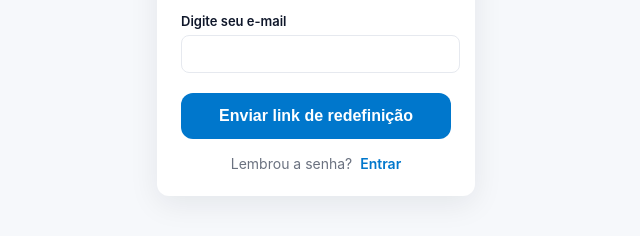
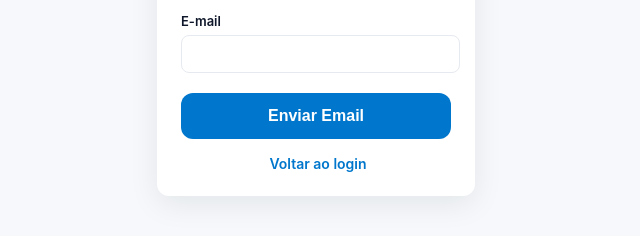
Before and after one commit to 258Solution/Pilass, a plain HTML site: page reset-password.html in a window 1280 px wide. Shown: the part 328-564 px from the top of the page, without its empty margins (324-964 px from the left). Drawn offline with Linux system fonts and the light colour scheme.

Commit message:
Refactor reset password form and styles

```diff
--- a/reset-password.html
+++ b/reset-password.html
@@ -1,37 +1,99 @@
 <!DOCTYPE html>
 <html lang="pt-BR">
 <head>
-<meta charset="UTF-8">
-<meta name="viewport" content="width=device-width, initial-scale=1.0">
+<meta charset="UTF-8" />
+<meta name="viewport" content="width=device-width, initial-scale=1.0"/>
 <title>Redefinir Senha</title>
 <style>
-:root{--accent:#0077cc;--bg:#f6f8fb;--card:#ffffff;--text:#0f172a;--muted:#6b7280}
-body{margin:0;font-family:Inter,sans-serif;background:var(--bg);display:flex;justify-content:center;align-items:center;min-height:100vh}
-.card{background:var(--card);padding:24px;border-radius:12px;box-shadow:0 8px 30px rgba(11,23,39,0.08);width:100%;max-width:270px}
-h2{margin-top:0;margin-bottom:16px;font-size:20px;color:var(--text);text-align:center}
-label{display:block;margin-bottom:6px;font-weight:600;font-size:13px;color:var(--text)}
-input[type="email"]{width:95%;padding:10px;border-radius:8px;border:1px solid #e6e9ef;margin-bottom:12px;font-size:14px}
-.btn{display:block;width:100%;padding:14px;background:var(--accent);color:#fff;font-weight:600;border:none;border-radius:12px;cursor:pointer;font-size:16px;margin-top:8px}
-.btn:disabled{opacity:0.5;cursor:not-allowed}
-.bottom-text{text-align:center;margin-top:16px;font-size:14px;color:var(--muted)}
-.bottom-text a{color:var(--accent);text-decoration:none;font-weight:600;margin-left:4px}
+/* Mesmos estilos do login.html */
+:root{
+  --accent:#0077cc;
+  --bg:#f6f8fb;
+  --card:#ffffff;
+  --text:#0f172a;
+  --muted:#6b7280;
+}
+body{
+  margin:0;
+  font-family: Inter, system-ui, -apple-system, "Segoe UI", Roboto, Arial;
+  background: var(--bg);
+  display:flex;
+  justify-content:center;
+  align-items:center;
+  min-height:100vh;
+}
+.card{
+  background: var(--card);
+  padding: 24px;
+  border-radius: 12px;
+  box-shadow: 0 8px 30px rgba(11,23,39,0.08);
+  width: 100%;
+  max-width: 270px;
+}
+h2{
+  margin-top:0;
+  margin-bottom:16px;
+  font-size:20px;
+  color: var(--text);
+  text-align:center;
+}
+label{
+  display:block;
+  margin-bottom:6px;
+  font-weight:600;
+  font-size:13px;
+  color: var(--text);
+}
+input[type="email"]{
+  width:95%;
+  padding:10px;
+  border-radius:8px;
+  border:1px solid #e6e9ef;
+  margin-bottom:12px;
+  font-size:14px;
+}
+.btn{
+  display:block;
+  width:100%;
+  padding:14px;
+  background: var(--accent);
+  color:#fff;
+  font-weight:600;
+  border:none;
+  border-radius:12px;
+  cursor:pointer;
+  font-size:16px;
+  margin-top:8px;
+}
+.bottom-text{
+  text-align:center;
+  margin-top:16px;
+  font-size:14px;
+  color: var(--muted);
+}
+.bottom-text a{
+  color: var(--accent);
+  text-decoration:none;
+  font-weight:600;
+  margin-left:4px;
+}
 </style>
 </head>
 <body>
 
 <div class="card">
   <h2>Redefinir Senha</h2>
-  <form id="resetForm" onsubmit="event.preventDefault(); window.location.href='login.html';">
-    <label for="email">Digite seu e-mail</label>
+  <form id="resetForm">
+    <label for="email">E-mail</label>
     <input type="email" id="email" required>
-
-    <button type="submit" class="btn">Enviar link de redefinição</button>
+    <button type="submit" class="btn">Enviar Email</button>
   </form>
 
   <div class="bottom-text">
-    Lembrou a senha? <a href="login.html">Entrar</a>
+    <a href="login.html">Voltar ao login</a>
   </div>
 </div>
+
 <script type="module">
   import { initializeApp } from "https://www.gstatic.com/firebasejs/10.5.0/firebase-app.js";
   import { getAuth, sendPasswordResetEmail } from "https://www.gstatic.com/firebasejs/10.5.0/firebase-auth.js";
@@ -49,13 +111,9 @@ input[type="email"]{width:95%;padding:10px;border-radius:8px;border:1px solid #e
   const auth = getAuth(app);
 
   const form = document.getElementById("resetForm");
-  const emailEl = document.getElementById("email");
-
   form.addEventListener("submit", async (e) => {
     e.preventDefault();
-
-    const email = emailEl.value.trim();
-
+    const email = document.getElementById("email").value.trim();
     try {
       await sendPasswordResetEmail(auth, email);
       alert("Email enviado! Verifique sua caixa de entrada.");
@@ -65,5 +123,6 @@ input[type="email"]{width:95%;padding:10px;border-radius:8px;border:1px solid #e
     }
   });
 </script>
+
 </body>
 </html>
```
